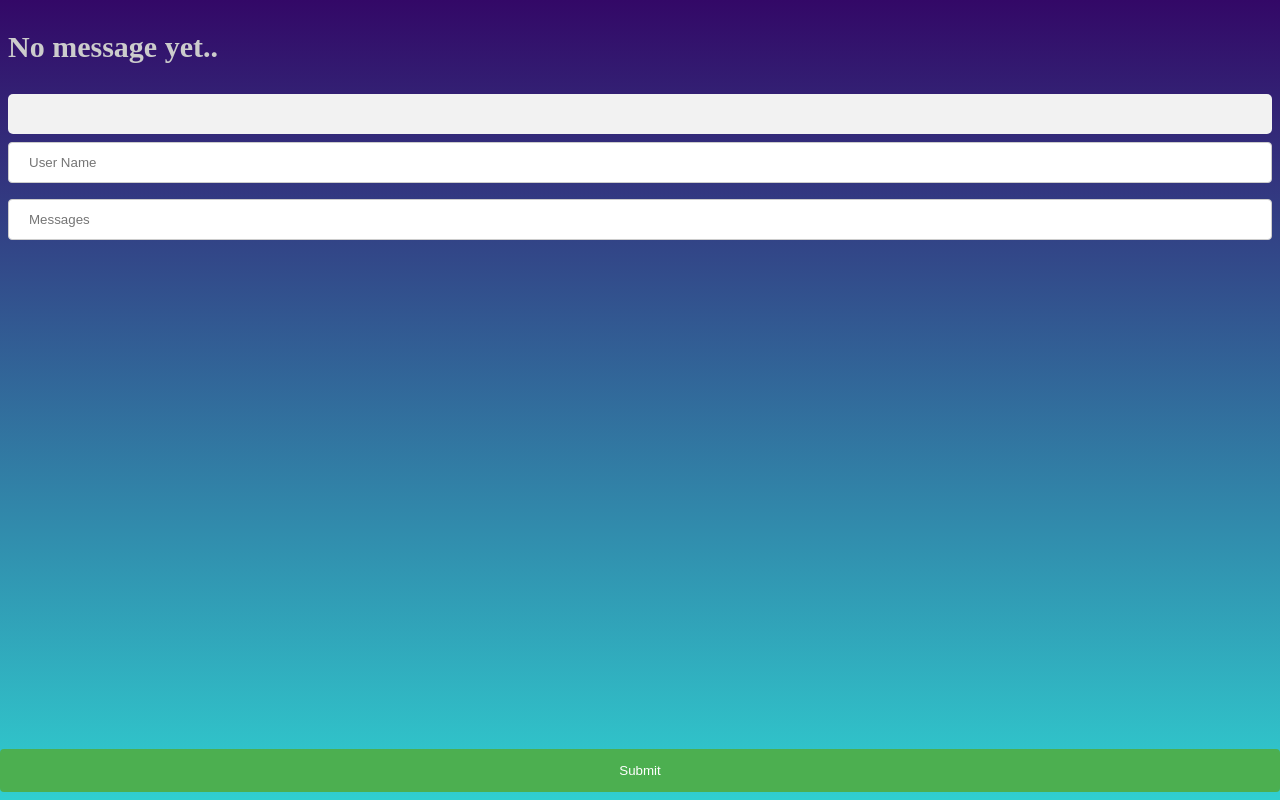
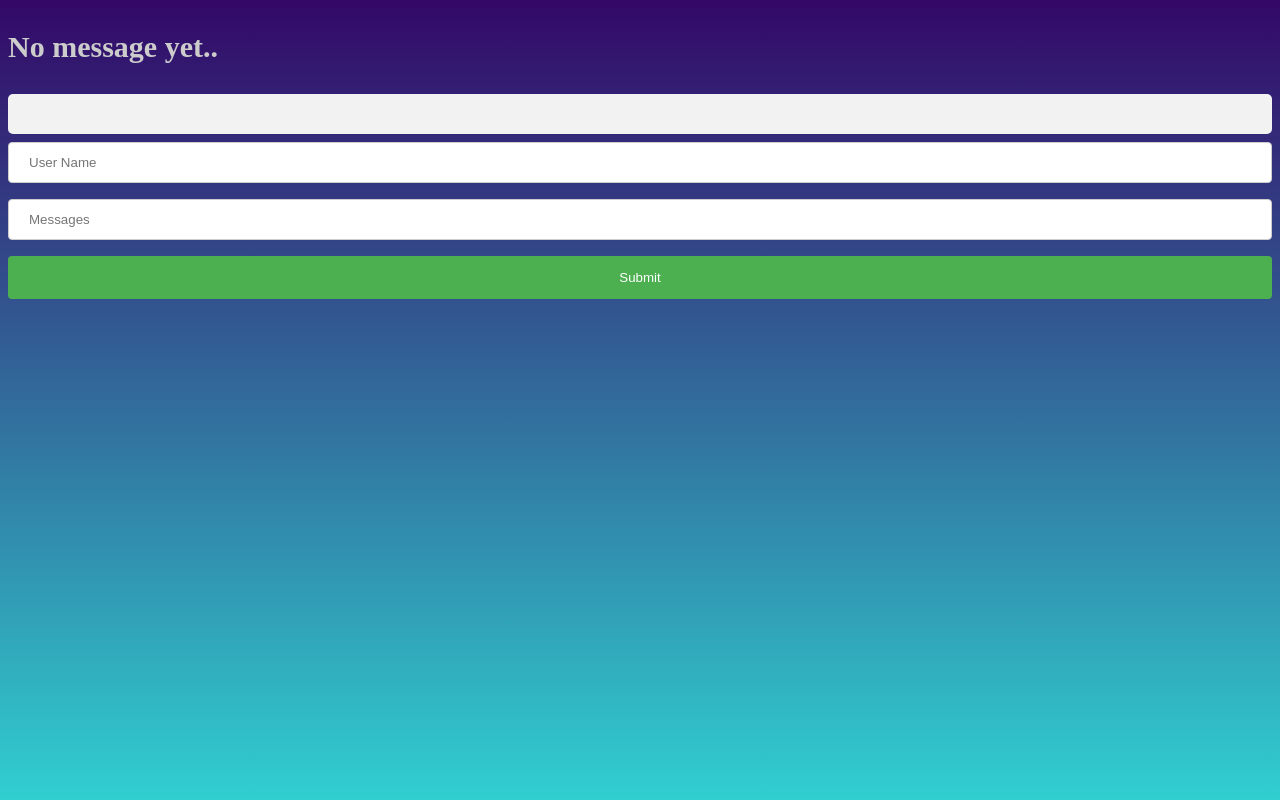
Before and after one commit to Chana-Battura/Quarantimes, a Flask app: template app/templates/main/session.html in a window 1280 px wide. Run offline with Flask 2, Linux system fonts and the light colour scheme; the template is opened without the code that fills it, so the values that code supplies are empty; some libraries are stand-ins or nearby versions.

Commit message:
Fixed Button

```diff
--- a/app/templates/main/session.html
+++ b/app/templates/main/session.html
@@ -16,7 +16,6 @@ input[type=text], select {
 input[type=submit] {
   right:0;
   left:0;
-  position: fixed;
   bottom: 0;
   width: 100%;
   background-color: #4CAF50;
@@ -43,7 +42,7 @@ html {
   background-image: linear-gradient(to top, #30cfd0 0%, #330867 100%);
   background-size: cover;
   height: 100%;
-  overflow: hidden;
+	overflow-y: scroll;
 
 }
 
```
